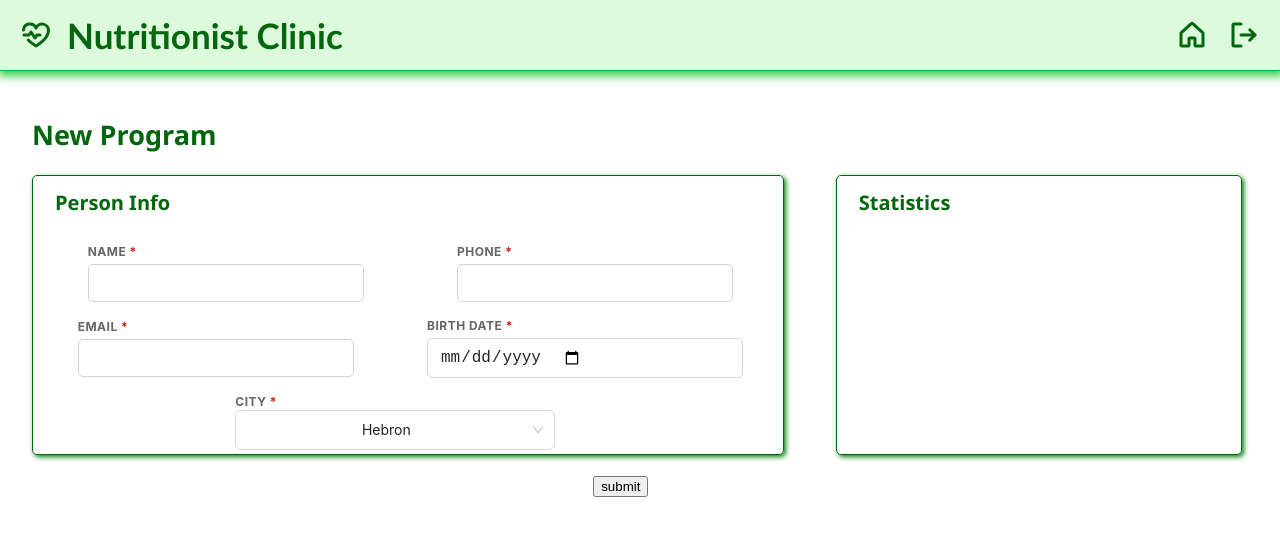
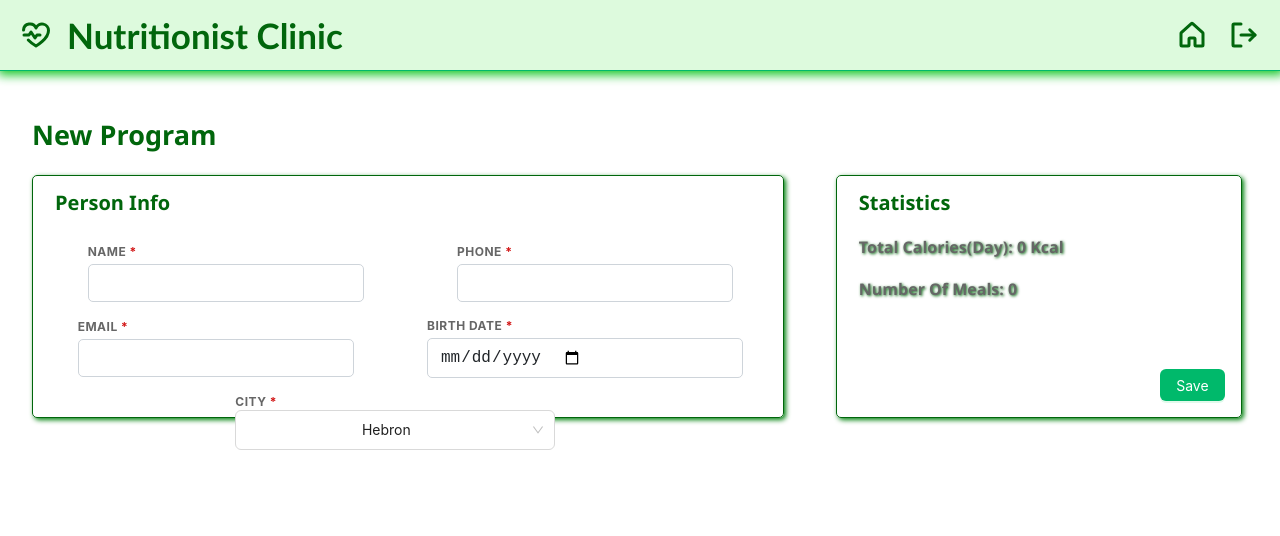
Before and after one commit to Momen-G-Ar/nutritionist-manager-ui, a React (Create React App) app: page /new-program in a window 1280 px wide. Shown: the top 536 px of the page. Built offline with nearby package versions, Linux system fonts and the light colour scheme.

Commit message:
small edits & create statistics component

```diff
--- a/src/components/food-table/input/input.jsx
+++ b/src/components/common/input/input.jsx
@@ -1,5 +1,6 @@
+import './input.css';
+
 import React from 'react';
-import './input.css';
 
 /**
  * Renders an input element.
--- a/src/components/food-table/add-food-form/add-food-form.component.jsx
+++ b/src/components/food-table/add-food-form/add-food-form.component.jsx
@@ -1,7 +1,7 @@
 import './add-food-form.css';
 
 import React from 'react';
-import Input from '../input/input';
+import Input from '../../common/input/input';
 import { Button } from 'antd';
 
 /**
--- a/src/components/food-table/food-item/food-holder.component.jsx
+++ b/src/components/food-table/food-item/food-holder.component.jsx
@@ -5,7 +5,7 @@ import React, { useState } from 'react';
 import CustomSpaceSplit from '../custom-space-split/custom-space-split';
 import { Trash, PencilSimpleLine } from 'phosphor-react';
 import { Button, Image } from 'antd';
-import Input from '../input/input';
+import Input from '../../common/input/input';
 
 /**
  * A card to render the food item description in it
@@ -69,8 +69,8 @@ const FoodItem = (props) => {
                     : <>
                         <Image className='customImage' src={props.food.image} alt={props.food.name} />
                         <h3>{props.food.name}</h3>
-                        <h5>amount: {props.food.amount + " (g\\ml)"} </h5>
-                        <h5>calories: {props.food.calories} cal</h5>
+                        <h5> amount: {props.food.amount + " (g\\ml)"} </h5>
+                        <h5> calories: {props.food.calories + " Kcal"} </h5>
                         <div className='buttons'>
                             <CustomSpaceSplit>
                                 <span onClick={() => { props.deleteFoodItem(props.food.id); }}>
--- a/src/components/new-program/add-person-info/add-person-info.component.jsx
+++ b/src/components/new-program/add-person-info/add-person-info.component.jsx
@@ -2,7 +2,7 @@ import './add-person-info.css';
 
 import React from 'react';
 
-import Input from './../../food-table/input/input';
+import Input from '../../common/input/input';
 import { Select } from 'antd';
 
 const options_of_select = [
--- a/src/components/new-program/add-person-info/add-person-info.css
+++ b/src/components/new-program/add-person-info/add-person-info.css
@@ -4,7 +4,7 @@
     justify-content: flex-start;
     align-items: flex-start;
     width: 65%;
-    min-height: 260px;
+    height: 225px;
     border: 1px solid #01660c;
     box-shadow: 2px 2px 5px 0px #00820e;
     border-radius: 5px;
--- a/src/components/new-program/statistics/statistics.component.jsx
+++ b/src/components/new-program/statistics/statistics.component.jsx
@@ -1,14 +1,36 @@
 import './statistics.css';
 
 import React from 'react';
+import { Button } from 'antd';
 
-const Statistics = () => {
+
+/**
+ * To display the statistics of the current day Cals and Meals and save the new person
+ * @param {{
+ *  total_calories:Number;
+ *  number_of_meals:Number;
+ * }} props
+ * @returns
+ */
+const Statistics = (props) => {
     return (
         <div className='statistics'>
             <h3>
                 Statistics
             </h3>
-
+            <div className='state'>
+                <span>
+                    {"Total Calories(day): " + props.total_calories + " Kcal"}
+                </span>
+                <span>
+                    {"Number of Meals: " + props.number_of_meals}
+                </span>
+            </div>
+            <div className='saveButton'>
+                <Button htmlType='submit' type='primary'>
+                    Save
+                </Button>
+            </div>
         </div>
     );
 };
--- a/src/components/new-program/statistics/statistics.css
+++ b/src/components/new-program/statistics/statistics.css
@@ -1,10 +1,10 @@
 .statistics {
     display: flex;
-    flex-direction: row;
+    flex-direction: column;
     justify-content: flex-start;
     align-items: flex-start;
     width: 35%;
-    min-height: 260px;
+    height: 225px;
     border: 1px solid #01660c;
     box-shadow: 2px 2px 5px 0px #00820e;
     border-radius: 5px;
@@ -19,6 +19,7 @@
     justify-content: center;
     align-items: center;
     margin-top: 5px;
+    margin-bottom: 0;
     margin-left: 22px;
     text-transform: capitalize;
     font-size: 20px;
@@ -26,3 +27,38 @@
     color: #01660c;
     font-weight: 700;
 }
+
+.statistics .state {
+    display: flex;
+    flex-direction: column;
+
+    height: 180px;
+    width: 100%;
+}
+
+.statistics .state>span {
+    display: flex;
+    justify-content: flex-start;
+    align-items: center;
+    text-transform: capitalize;
+    font-size: 16px;
+    width: 100%;
+    font-family: 'Segoe UI', Tahoma, Geneva, Verdana, sans-serif;
+    color: #666;
+    text-shadow: 1px 1px 3px #01660c;
+    font-weight: 700;
+    padding-left: 22px;
+    margin-top: 20px;
+}
+
+.statistics .saveButton {
+    display: flex;
+    justify-content: flex-end;
+    width: 100%;
+}
+
+.statistics .saveButton button {
+    display: flex;
+    margin-right: 16px;
+    margin-bottom: 8px;
+}
--- a/src/pages/new-program/new-program.page.jsx
+++ b/src/pages/new-program/new-program.page.jsx
@@ -32,9 +32,9 @@ const NewProgram = () => {
             <form onSubmit={handleAddProgram}>
                 <div className='personInfoAndStat'>
                     <AddPersonInfo setSelectedCity={setSelectedCity} />
-                    <Statistics />
+                    <Statistics number_of_meals={0} total_calories={0} />
                 </div>
-                <input type='submit' value={'submit'} />
+
             </form>
         </div>
     );
```
Also changed, not shown: src/components/common/input/input.css (renamed from src/components/food-table/input/input.css).
